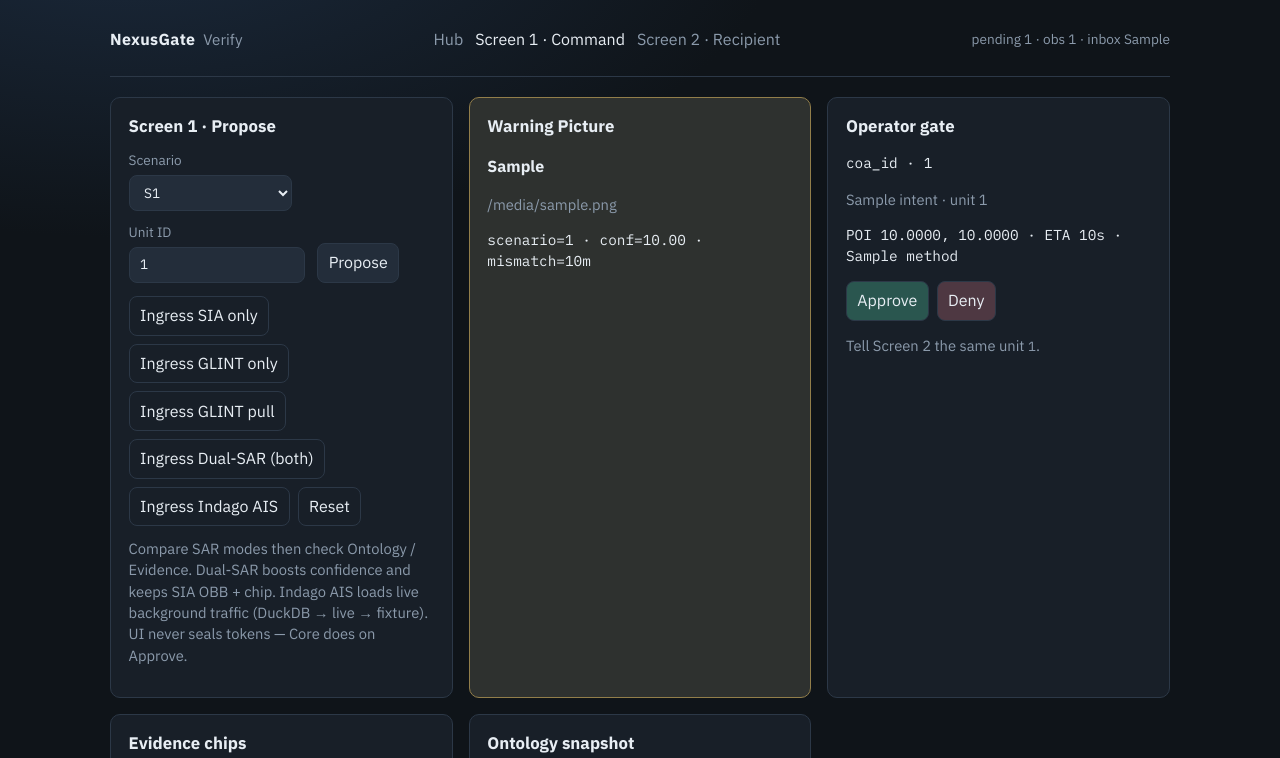
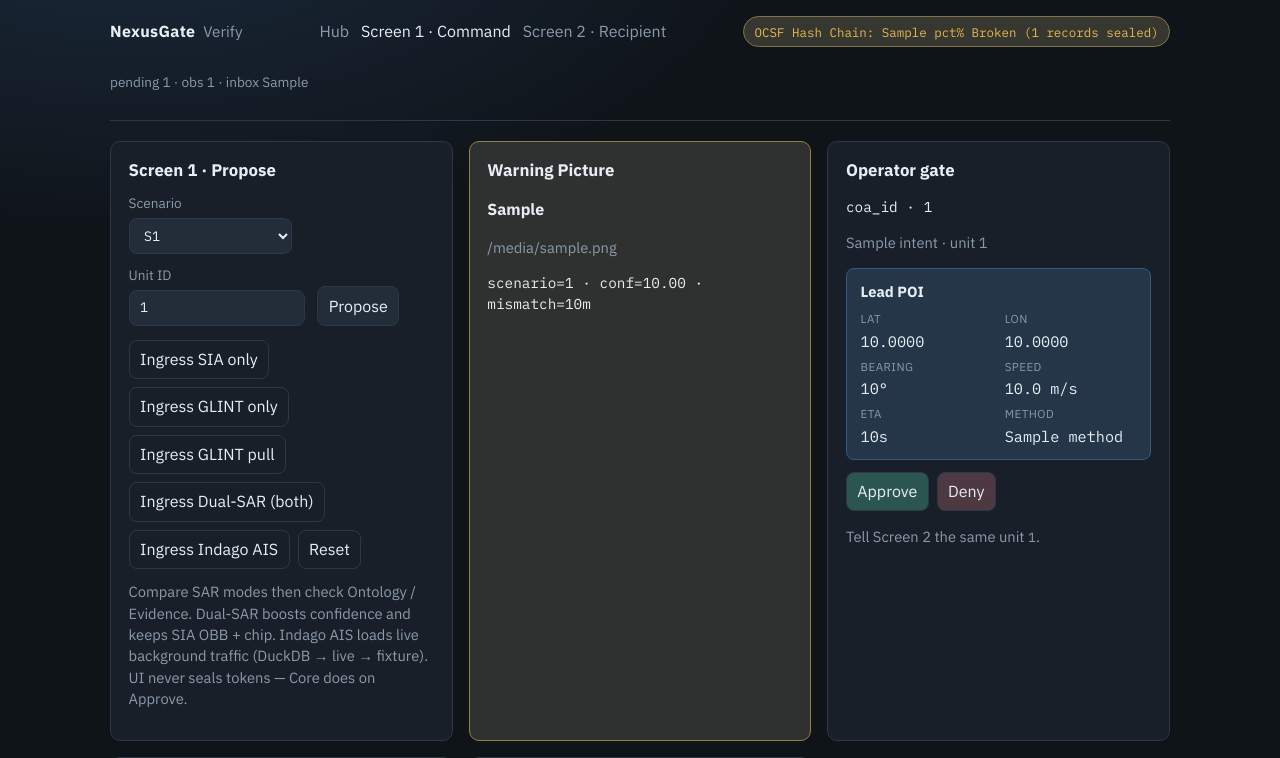
Before and after one commit to edgesentry/sdth-nexus-c2, a FastAPI app: template app/templates/verify/command.html in a window 1280 px wide. Shown: the top 758 px of the page. Run offline with FastAPI, Linux system fonts and the light colour scheme; the template is opened without the code that fills it: most values are stand-ins (such as "Sample title", 1, 10 or a date in 2020).

Commit message:
Enhance /verify WebUI with Lead POI, OSINT badges, and OCSF health (#77) (#79)
* Enhance /verify WebUI with Lead POI, OSINT badges, and OCSF health (#77).

Surface Phase 2 kinematics and audit integrity in the pitch-day inspection harness without new REST or external JS.

Co-authored-by: Cursor <cursoragent@cursor.com>

* Fix Ruff RUF046: drop redundant int() around round() in OCSF health.

Co-authored-by: Cursor <cursoragent@cursor.com>

* Format test_verify_ui_e2e.py for ruff format --check.

Co-authored-by: Cursor <cursoragent@cursor.com>

* Fix mypy union-attr on own_platform dict narrowing in _poi_card.

Co-authored-by: Cursor <cursoragent@cursor.com>

---------

Co-authored-by: Cursor <cursoragent@cursor.com>

```diff
--- a/app/static/verify/verify.css
+++ b/app/static/verify/verify.css
@@ -94,3 +94,57 @@ button:hover { border-color: var(--accent); }
 }
 .audit { font-family: var(--mono); font-size: 0.78rem; color: var(--muted); }
 .audit div { padding: 0.2rem 0; border-bottom: 1px dashed var(--line); }
+
+.pill {
+  font-family: var(--mono);
+  font-size: 0.78rem;
+  padding: 0.35rem 0.65rem;
+  border-radius: 999px;
+  border: 1px solid var(--line);
+  white-space: nowrap;
+}
+.pill-ok {
+  color: var(--ok);
+  background: color-mix(in srgb, var(--ok) 12%, var(--panel));
+  border-color: color-mix(in srgb, var(--ok) 40%, var(--line));
+}
+.pill-warn {
+  color: var(--warn);
+  background: color-mix(in srgb, var(--warn) 14%, var(--panel));
+  border-color: color-mix(in srgb, var(--warn) 45%, var(--line));
+}
+
+.claim-tags {
+  display: flex; flex-wrap: wrap; align-items: center; gap: 0.45rem;
+  margin: 0.65rem 0 0.5rem;
+}
+.claim-tag {
+  font-family: var(--mono);
+  font-size: 0.82rem;
+  padding: 0.3rem 0.55rem;
+  border-radius: 6px;
+  border: 1px solid color-mix(in srgb, var(--warn) 50%, var(--line));
+  background: color-mix(in srgb, var(--warn) 16%, var(--panel-2));
+  color: var(--text);
+}
+.claim-vs { color: var(--muted); font-size: 0.8rem; font-weight: 600; }
+
+.poi-card {
+  margin: 0.75rem 0;
+  padding: 0.75rem 0.85rem;
+  border-radius: 8px;
+  border: 1px solid color-mix(in srgb, var(--accent) 35%, var(--line));
+  background: color-mix(in srgb, var(--accent) 8%, var(--panel-2));
+}
+.poi-card h3 { margin: 0 0 0.55rem; font-size: 0.92rem; }
+.poi-grid {
+  display: grid;
+  grid-template-columns: repeat(auto-fit, minmax(100px, 1fr));
+  gap: 0.45rem 0.75rem;
+  margin: 0;
+}
+.poi-grid dt {
+  margin: 0; font-size: 0.72rem; color: var(--muted);
+  text-transform: uppercase; letter-spacing: 0.04em;
+}
+.poi-grid dd { margin: 0.1rem 0 0; font-size: 0.95rem; }
--- a/app/templates/verify/base.html
+++ b/app/templates/verify/base.html
@@ -22,6 +22,12 @@
         <a href="/verify/command" class="{% if active == 'command' %}active{% endif %}">Screen 1 · Command</a>
         <a href="/verify/recipient" class="{% if active == 'recipient' %}active{% endif %}">Screen 2 · Recipient</a>
       </nav>
+      {% if ocsf_health %}
+      <span class="pill {% if ocsf_health.verified %}pill-ok{% else %}pill-warn{% endif %}" title="OCSF append-only hash chain">
+        OCSF Hash Chain: {{ ocsf_health.pct }}% {% if ocsf_health.verified %}Verified{% else %}Broken{% endif %}
+        ({{ ocsf_health.count }} records sealed)
+      </span>
+      {% endif %}
       <p class="status">{% block status %}Python harness · frozen REST{% endblock %}</p>
     </header>
     {% if flash %}<p class="flash">{{ flash }}</p>{% endif %}
--- a/app/templates/verify/command.html
+++ b/app/templates/verify/command.html
@@ -69,6 +69,15 @@
     {% if finding %}
       <p><strong>{{ finding.amber_alert or finding.threat_class }}</strong></p>
       <p class="dim">{{ finding.picture_summary }}</p>
+      {% set social = (finding.source_breakdown or {}).get("social") or {} %}
+      {% set radar = (finding.source_breakdown or {}).get("radar") or {} %}
+      {% if social.get("claimed_count") is not none and radar.get("contact_count") is not none %}
+      <div class="claim-tags" aria-label="OSINT vs radar count claim">
+        <span class="claim-tag">OSINT: {{ social.claimed_count }} UAVs (Telegram)</span>
+        <span class="claim-vs">vs</span>
+        <span class="claim-tag">Radar: {{ radar.contact_count }} Contact{% if radar.contact_count != 1 %}s{% endif %}</span>
+      </div>
+      {% endif %}
       <p class="mono">scenario={{ finding.scenario_id }} · conf={{ '%.2f'|format(finding.confidence) }} · mismatch={{ '%.0f'|format(finding.mismatch_m) }}m</p>
     {% else %}
       <p class="dim">No finding yet — Propose a scenario.</p>
@@ -80,13 +89,20 @@
     {% if queued_coa %}
       <p class="mono">coa_id · {{ queued_coa.coa_id }}</p>
       <p class="dim">{{ queued_coa.intent }} · unit {{ queued_coa.unit_id }}</p>
-      {% if queued_coa.metadata and queued_coa.metadata.get("poi") %}
-      <p class="mono">
-        POI {{ '%.4f'|format(queued_coa.metadata.poi.latitude) }},
-        {{ '%.4f'|format(queued_coa.metadata.poi.longitude) }}
-        · ETA {{ '%.0f'|format(queued_coa.metadata.eta_sec) }}s
-        · {{ queued_coa.metadata.poi.method }}
-      </p>
+      {% if poi_card %}
+      <div class="poi-card" aria-label="Lead pursuit Point of Interception">
+        <h3>Lead POI</h3>
+        <dl class="poi-grid">
+          <div><dt>Lat</dt><dd class="mono">{{ '%.4f'|format(poi_card.latitude) }}</dd></div>
+          <div><dt>Lon</dt><dd class="mono">{{ '%.4f'|format(poi_card.longitude) }}</dd></div>
+          <div><dt>Bearing</dt><dd class="mono">{{ '%.0f'|format(poi_card.bearing_deg) }}°</dd></div>
+          <div><dt>Speed</dt><dd class="mono">{{ '%.1f'|format(poi_card.speed_mps) }} m/s</dd></div>
+          <div><dt>ETA</dt><dd class="mono">{{ '%.0f'|format(poi_card.eta_sec) }}s</dd></div>
+          {% if poi_card.method %}
+          <div><dt>Method</dt><dd class="mono">{{ poi_card.method }}</dd></div>
+          {% endif %}
+        </dl>
+      </div>
       {% endif %}
       <div class="actions">
         <form method="post" action="/verify/command/approve">
--- a/app/verify_ui.py
+++ b/app/verify_ui.py
@@ -5,9 +5,11 @@ Served from the same Core as frozen REST. UI never seals DecisionTokens.
 
 from __future__ import annotations
 
+from math import atan2, cos, degrees, radians, sin
 from pathlib import Path
 from typing import Any
 
+from core.audit import chain_break_index
 from core.schema import utc_now
 from fastapi import APIRouter, Form, HTTPException, Request
 from fastapi.responses import HTMLResponse, RedirectResponse
@@ -62,6 +64,62 @@ def _evidence_urls(runtime: Any) -> list[str]:
     return urls
 
 
+def _ocsf_health(runtime: Any) -> dict[str, Any]:
+    """Hash-chain integrity summary for the verify UI pill."""
+    records = runtime.audit.records()
+    count = len(records)
+    broke = chain_break_index(records)
+    if count == 0:
+        return {"verified": True, "pct": 100, "count": 0}
+    if broke is None:
+        return {"verified": True, "pct": 100, "count": count}
+    intact = broke
+    pct = round(100.0 * intact / count) if count else 0
+    return {"verified": False, "pct": pct, "count": count}
+
+
+def _initial_bearing_deg(lat1: float, lon1: float, lat2: float, lon2: float) -> float:
+    """Initial great-circle bearing from (lat1, lon1) to (lat2, lon2), degrees [0, 360)."""
+    phi1, phi2 = radians(lat1), radians(lat2)
+    dlon = radians(lon2 - lon1)
+    x = sin(dlon) * cos(phi2)
+    y = cos(phi1) * sin(phi2) - sin(phi1) * cos(phi2) * cos(dlon)
+    return (degrees(atan2(x, y)) + 360.0) % 360.0
+
+
+def _poi_card(queued_coa: Any) -> dict[str, Any] | None:
+    """Display-ready Lead POI fields when ``coa.metadata.poi`` is present."""
+    if queued_coa is None:
+        return None
+    meta = getattr(queued_coa, "metadata", None) or {}
+    poi = meta.get("poi") if isinstance(meta, dict) else None
+    if not isinstance(poi, dict):
+        return None
+    try:
+        lat = float(poi["latitude"])
+        lon = float(poi["longitude"])
+        eta_sec = float(poi.get("eta_sec", meta.get("eta_sec", 0.0)))
+    except (KeyError, TypeError, ValueError):
+        return None
+    raw_own = poi.get("own_platform")
+    own: dict[str, Any] = raw_own if isinstance(raw_own, dict) else {}
+    try:
+        own_lat = float(own.get("latitude", lat))
+        own_lon = float(own.get("longitude", lon))
+        speed_mps = float(own.get("speed_mps", 0.0))
+    except (TypeError, ValueError):
+        own_lat, own_lon, speed_mps = lat, lon, 0.0
+    bearing = _initial_bearing_deg(own_lat, own_lon, lat, lon)
+    return {
+        "latitude": lat,
+        "longitude": lon,
+        "bearing_deg": bearing,
+        "speed_mps": speed_mps,
+        "eta_sec": eta_sec,
+        "method": str(poi.get("method") or ""),
+    }
+
+
 def _ctx(
     request: Request,
     *,
@@ -91,6 +149,7 @@ def _ctx(
         "scenario_runtime": runtime.scenario_id,
         "pending_ids": pending,
         "queued_coa": queued_coa,
+        "poi_card": _poi_card(queued_coa),
         "taskings": taskings,
         "tracks": list(runtime.graph.all_tracks())[:12],
         "observations": recent_obs,
@@ -98,6 +157,7 @@ def _ctx(
         "inbox_depth": len([k for k in runtime.inbox if k not in runtime.acked]),
         "evidence": _evidence_urls(runtime),
         "audit_rows": list(reversed(runtime.audit.records()[-12:])),
+        "ocsf_health": _ocsf_health(runtime),
     }
 
 
```
Also changed, not shown: tests/integration/test_lead_pursuit_e2e.py (+15 -0 lines), tests/integration/test_osint_s2_e2e.py (+6 -1 lines), tests/integration/test_verify_ui_e2e.py (added, +123 -0 lines), tests/unit/test_verify_ui.py (+45 -0 lines).
